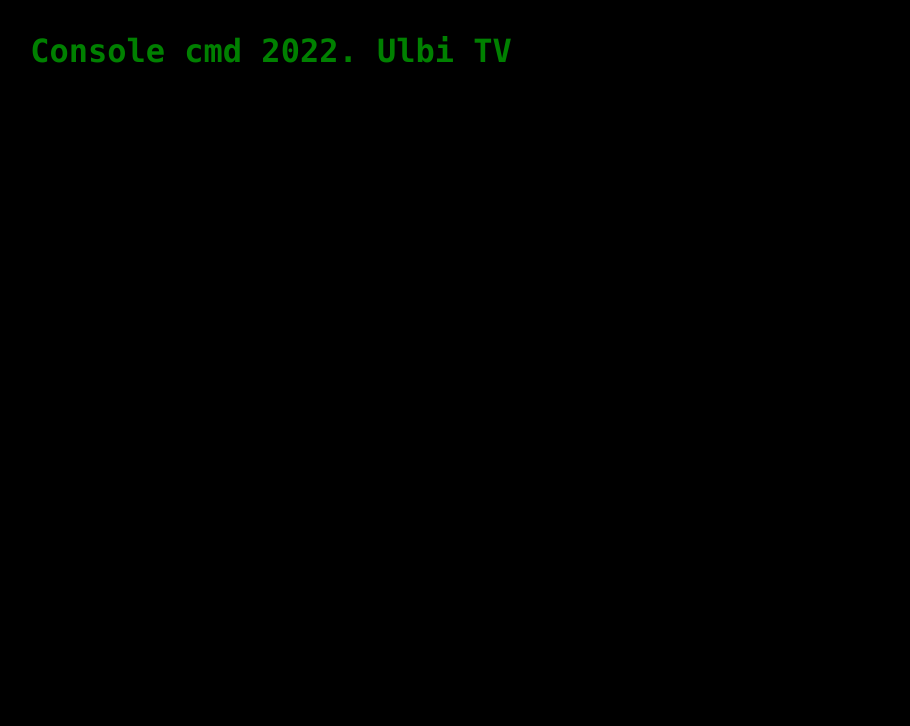
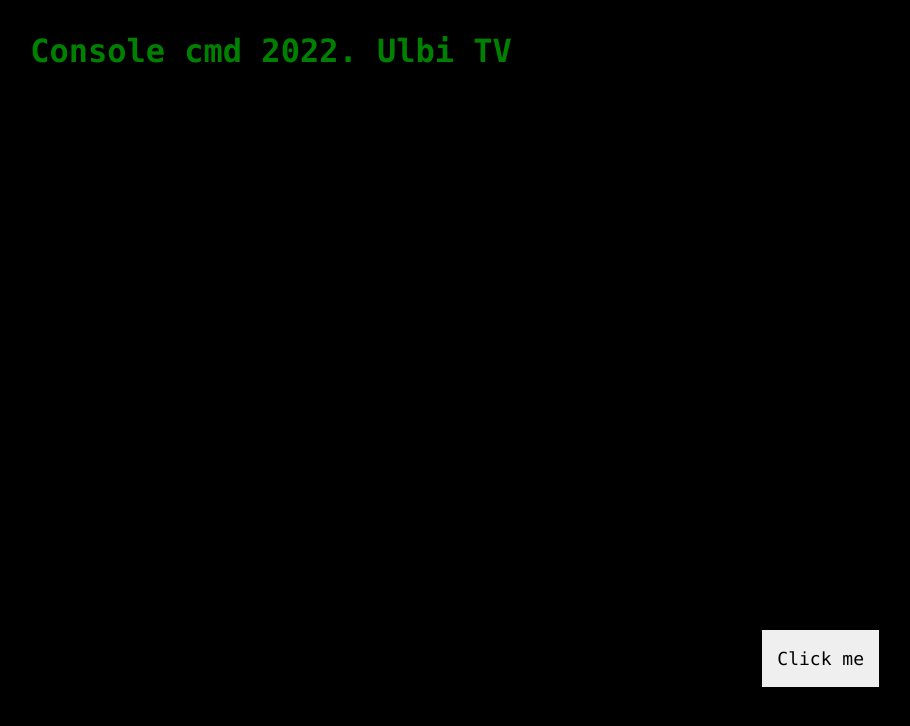
Before and after one commit to ExLuZiVe53/console-vs-react, a React (Create React App) app: page / in a window 1280 px wide. Shown: the top 726 px of the page, without its empty margins (369-1279 px from the left). Built offline with nearby package versions, Linux system fonts and the light colour scheme.

Commit message:
added component button

```diff
--- a/src/components/App.jsx
+++ b/src/components/App.jsx
@@ -3,6 +3,7 @@
 import { Title } from './Title.jsx';
 import { Flex } from './Flex.jsx';
 import { Console } from './Console.jsx';
+import { Button } from './Button.jsx';
 
 const AppWrapper = styled.div`
   width: 100%;
@@ -18,7 +19,10 @@
       <Flex justify={'center'}>
         <Title color={'green'}>Console cmd 2022. Ulbi TV</Title>
       </Flex>
-      <Console />
+      <Flex direction="column">
+        <Console />
+        <Button align="flex-end">Click me</Button>
+      </Flex>
     </AppWrapper>
   );
 };
--- /dev/null
+++ b/src/components/Button.jsx
@@ -0,0 +1,17 @@
+import React from 'react';
+import styled from 'styled-components';
+
+const StyledButton = styled.button`
+  border: none;
+  padding: 18px 15px;
+  font-size: 18px;
+  cursor: pointer;
+  &:focus {
+    outline: none;
+  }
+  align-self: ${props => props.align || 'stretch'};
+`;
+
+export const Button = props => {
+  return <StyledButton {...props} />;
+};
```
